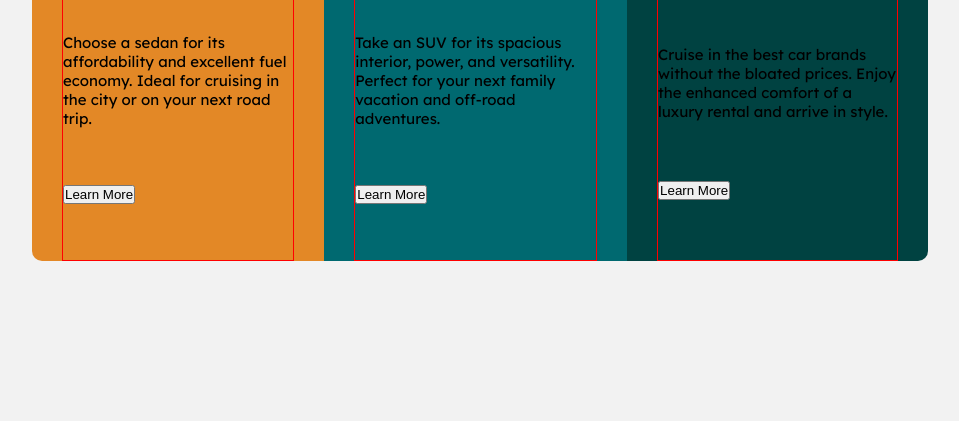
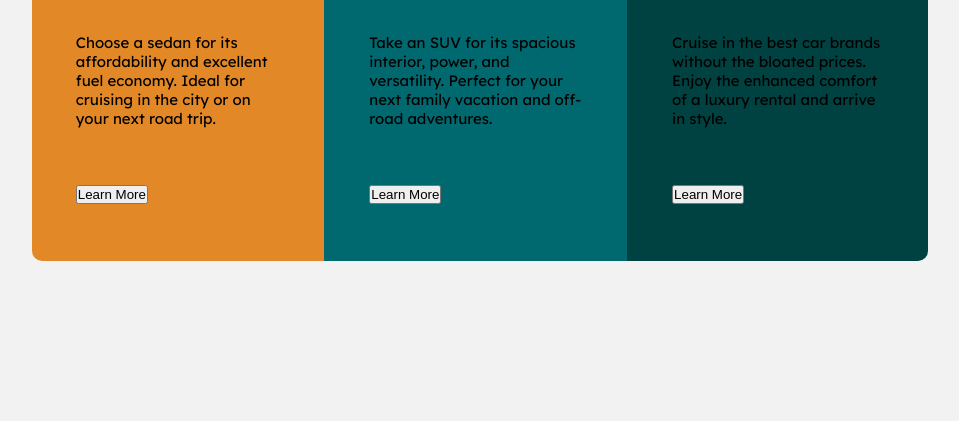
Before and after one commit to ravviolo/3-column-preview-card-component-main, a plain HTML site: page index.html in a window 1280 px wide. Shown: the part 379-800 px from the top of the page, without its empty margins (160-1119 px from the left). Drawn offline with Linux system fonts and the light colour scheme.

Commit message:
Fix card  layout

```diff
--- a/styles/_card.scss
+++ b/styles/_card.scss
@@ -26,11 +26,10 @@
 }
 .card-content {
     height: 100%;
-    border: 1px solid red;
     display: flex;
     flex-direction: column;
     justify-content: space-evenly;
     align-items: flex-start;
-    margin-left: 2em;
-    margin-right: 2em;
+    width: 70%;
+    margin: 0 auto;
 }
```
Also changed, not shown: styles/main.css, 1 other file.
